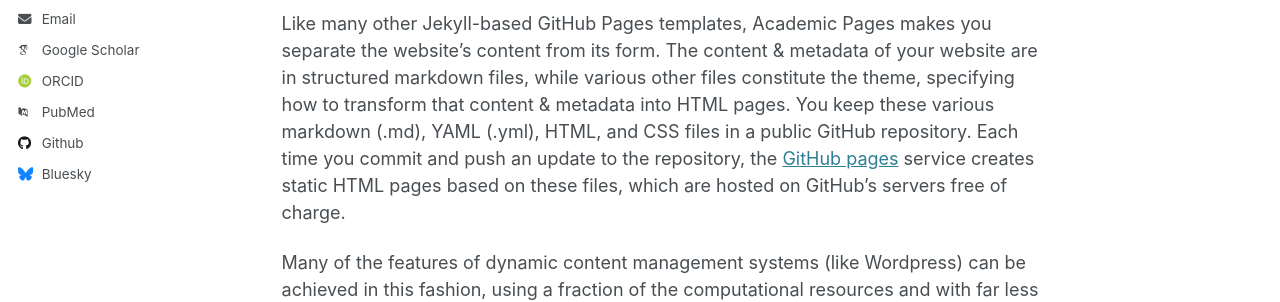
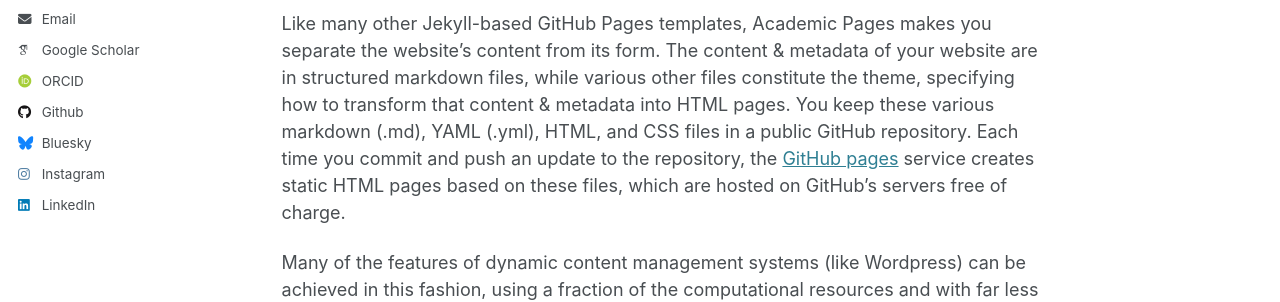
Before and after one commit to noribeth-m/noribeth-m.github.io, a Jekyll site: the page built from _pages/about.md, in a window 1280 px wide. Shown: the part 481-783 px from the top of the page. Built offline with Jekyll 4.4.1, drawn with Linux system fonts in a browser that asks for light colours; some web fonts are replaced; part of the change alters nothing that is shown.

Commit message:
Update _config.yml

```diff
--- a/_config.yml
+++ b/_config.yml
@@ -32,11 +32,11 @@ author:
 
   # Academic websites
   arxiv            : # URL - Update with the correct link to your profile
-  googlescholar    : "https://scholar.google.com/citations?user=PS_CX0AAAAAJ"
+  googlescholar    : "https://scholar.google.com/citations?user=UkRdcXcAAAAJ&hl=en"
   impactstory      : # URL
-  orcid            : "http://orcid.org/yourorcidurl"
+  orcid            : "http://orcid.org/0000-0001-8694-5782"
   semantic         : # URL
-  pubmed           : "https://www.ncbi.nlm.nih.gov/pubmed/?term=john+snow"
+  pubmed           : # URL
   researchgate     : # URL
   scopus           : # URL
 
@@ -49,16 +49,16 @@ author:
   stackoverflow    : # User number or user number and name (i.e., use "1" or "1/jeff-atwood")
 
   # Social media
-  bluesky          : "bsky.app" # Replace this with you Bluesky username
+  bluesky          : "noribeth.bsky.social" # Replace this with you Bluesky username
   facebook         : # Username
   flickr           : # Username
   foursquare       : # Username
   goodreads        : # Username
   google_plus      : # Username
   keybase          : # Username
-  instagram        : # Username
+  instagram        : "no.ribeth"
   lastfm           : # Username
-  linkedin         : # Username
+  linkedin         : "noribeth-mariscal"
   mastodon         : # URL
   medium           : # URL
   pinterest        : # Username
```
